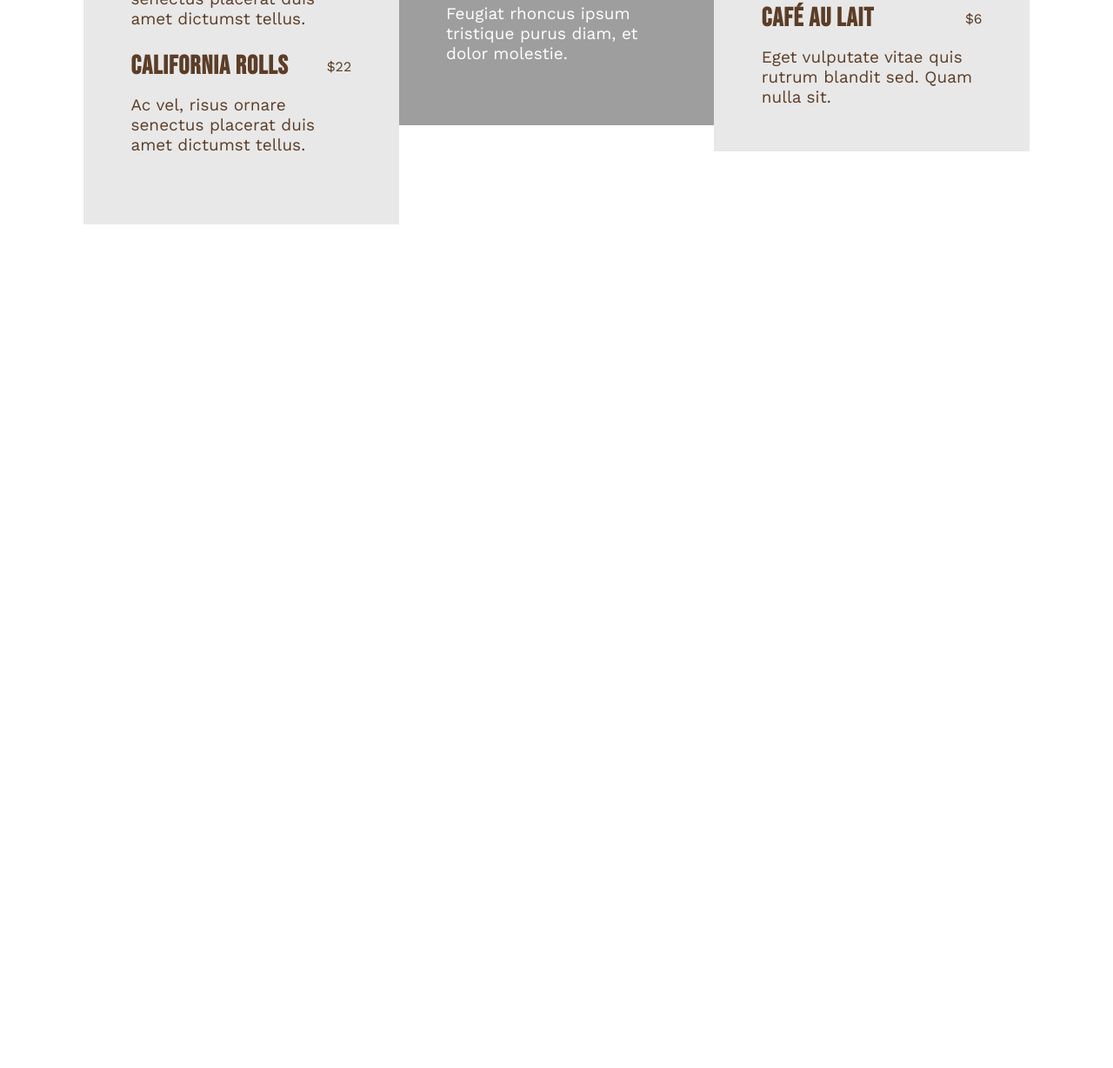
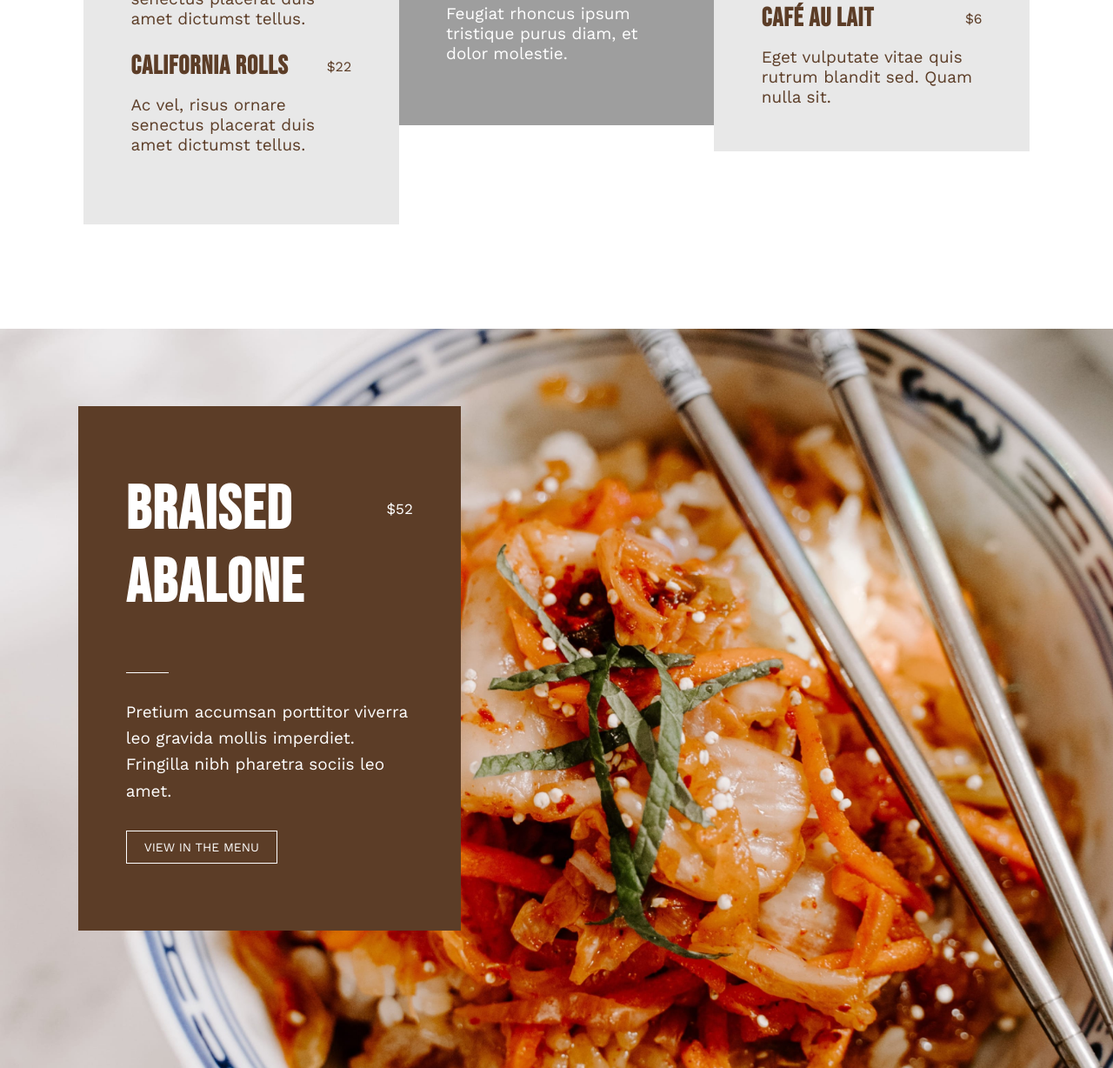
Before and after one commit to Wass01/proj-html-vuejs, a website: page index.html in a window 1280 px wide. Shown: the part 8296-9524 px from the top of the page at 87% size. Before the commit the page ends 8604 px from the top, so only its background shows below. Drawn offline with nearby package versions, Linux system fonts and the light colour scheme; grey boxes are pictures that could not be loaded.

Commit message:
fine main inizio footer

```diff
--- a/index.html
+++ b/index.html
@@ -230,6 +230,22 @@
           </div>
         </div>
       </div>
+
+      <!-- last section main -->
+      <div class="last-main mt-70">
+        <div class="last-container">
+          <div class="price-title">
+            <h1>braised abalone</h1>
+            <p>$52</p>
+          </div>
+          <div class="last-empty"></div>
+          <p>
+            Pretium accumsan porttitor viverra leo gravida mollis imperdiet.
+            Fringilla nibh pharetra sociis leo amet.
+          </p>
+          <button class="b-primary" type="button" name="button">view in the menu</button>
+        </div>
+      </div>
     </main>
 
     <footer>
--- a/src/master.scss
+++ b/src/master.scss
@@ -10,4 +10,5 @@
 @import 'partials/_third-main.scss';
 @import 'partials/_fourth-main.scss';
 @import 'partials/_promotions.scss';
+@import 'partials/_last-main.scss';
 @import 'partials/_footer.scss';
--- /dev/null
+++ b/src/partials/_last-main.scss
@@ -0,0 +1,36 @@
+.last-main{
+  background-image: url('../../assets/img/hero42x.jpg');
+  background-repeat: no-repeat;
+  background-size: cover;
+  width: 100%;
+  height: 850px;
+  padding: 7%;
+  .last-container{
+    color: $white;
+    background-color: $primary;
+    width: 40%;
+    padding: 7% 5%;
+    .price-title{
+      @include flex-bet;
+      margin-bottom: 60px;
+      h1{
+        font-size: 70px;
+        letter-spacing: 2px;
+      }
+      p{
+        font-size: $font_17;
+        margin-top: 30px;
+      }
+    }
+    .last-empty{
+      width: 15%;
+      border-bottom: 1px solid $white;
+    }
+    & > p{
+      font-size: $font_19;
+      margin-top: 30px;
+      line-height: 1.6;
+      margin: 30px 0;
+    }
+  }
+}
```
Also changed, not shown: assets/css/master.css.
